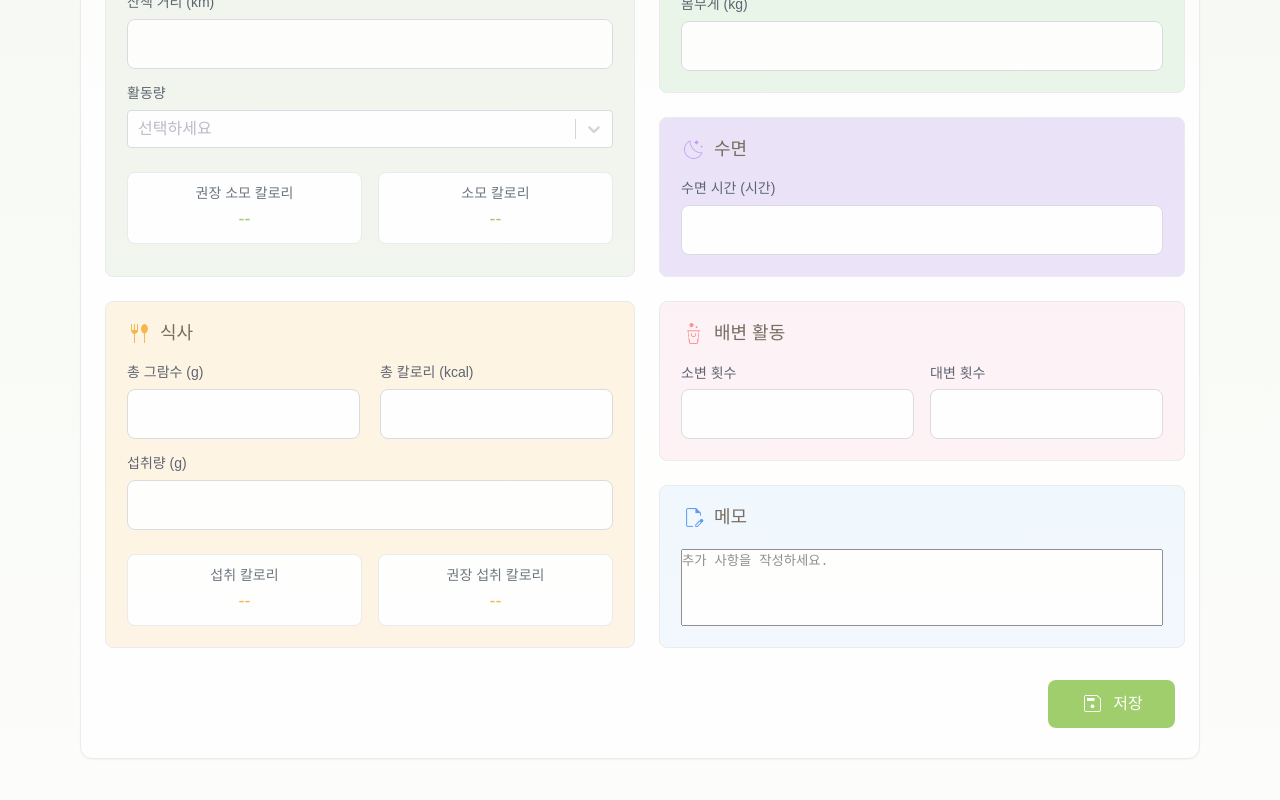
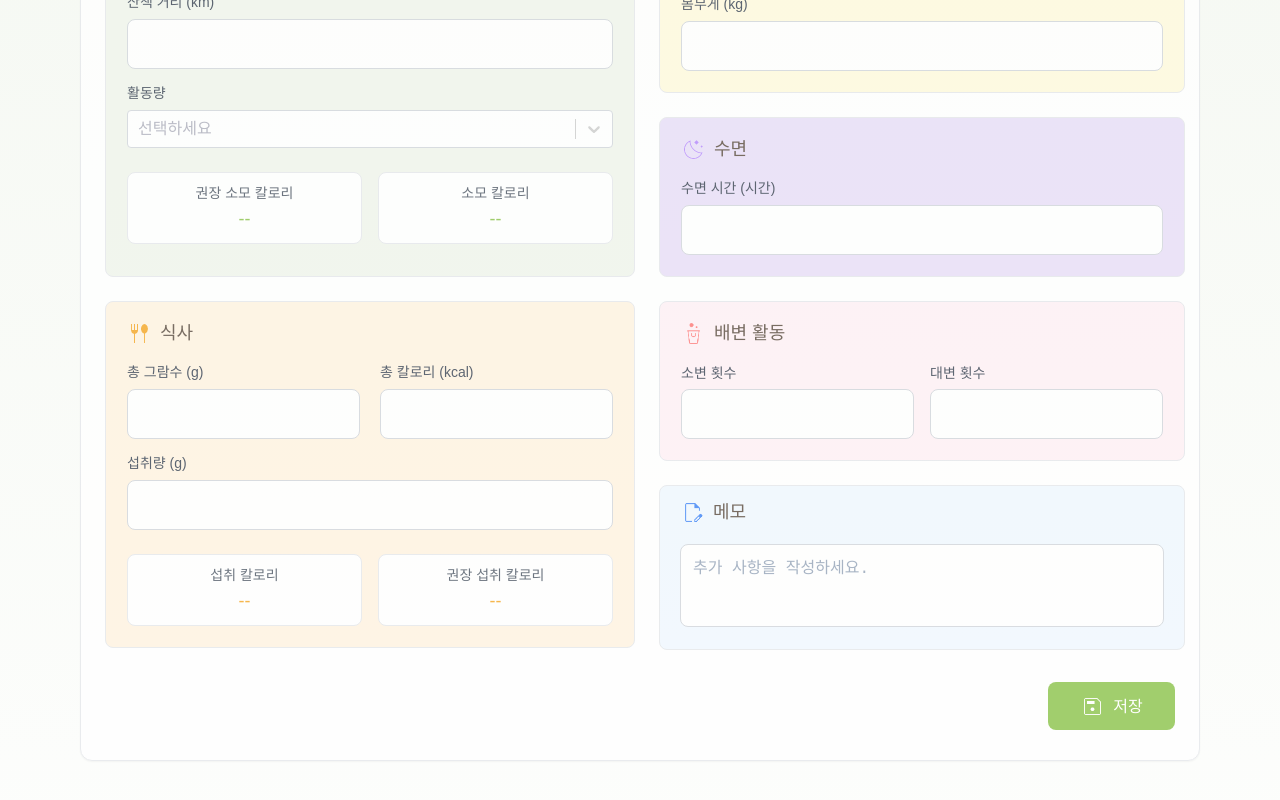
Before and after one commit to backend20250319/BE09-Final-3team-FE, a Next.js app: page /health/activity in a window 1280 px wide. Shown: the part 798-1598 px from the top of the page. Built offline with nearby package versions, Linux system fonts and the light colour scheme; a web font is replaced by a local one.

Commit message:
style: 활동 카드 디자인 통일 및 크기/간격 조정

```diff
--- a/src/app/health/activity/page.jsx
+++ b/src/app/health/activity/page.jsx
@@ -495,9 +495,9 @@ export default function ActivityManagementPage() {
                       </div>
                       <div className={styles.activityForm}>
                         <textarea
-                          className={styles.noResize}
+                          className={`${styles.noResize} ${styles.notesTextarea}`}
                           placeholder="추가 사항을 작성하세요."
-                          rows={5}
+                          rows={2}
                           id="memo"
                           value={formData.memo}
                           onChange={handleChange}
--- a/src/app/health/activity/styles/Activity.module.css
+++ b/src/app/health/activity/styles/Activity.module.css
@@ -256,7 +256,7 @@
 }
 
 .activityCard.weight {
-  background: #e8f5e8;
+  background: #fffadd;
 }
 
 .activityCard.bathroom {
@@ -265,6 +265,8 @@
 
 .activityCard.notes {
   background: #f0f8ff;
+  min-height: 165px;
+  padding: 16px 20px;
 }
 
 .activityHeader {
@@ -333,9 +335,7 @@
 .formGroup input:focus,
 .formGroup textarea:focus {
   outline: none;
-  border-color: #8bc34a;
   color: #374151;
-  box-shadow: 0 0 0 3px rgba(139, 195, 74, 0.1);
 }
 
 .formGroup textarea {
@@ -343,8 +343,58 @@
   min-height: 104px;
 }
 
-.noResize {
-  resize: none !important;
+.walking input:focus,
+.walking textarea:focus {
+  border-color: #8bc34a;
+  box-shadow: 0 0 0 3px rgba(139, 195, 74, 0.1);
+}
+
+.weight input:focus,
+.weight textarea:focus {
+  border-color: #ffe96b;
+  box-shadow: 0 0 0 3px rgba(255, 233, 107, 0.3);
+}
+
+.notesTextarea {
+  padding: 12px;
+  border: 1px solid #d1d5db;
+  min-height: 83px;
+  border-radius: 8px;
+  font-weight: 400;
+  font-size: 16px;
+  line-height: 1.5em;
+  background: #ffffff;
+  color: #374151;
+  resize: none;
+  transition: border-color 0.3s ease, box-shadow 0.3s ease;
+}
+
+.notesTextarea::placeholder {
+  color: #94a3b8;
+}
+
+.notesTextarea:focus {
+  border-color: #4eadff;
+  box-shadow: 0 0 0 2px rgba(78, 173, 255, 0.2);
+  outline: none;
+}
+
+.bathroom input:focus,
+.bathroom textarea:focus {
+  border-color: #ff8cb2;
+  box-shadow: 0 0 0 3px rgba(255, 240, 245, 0.4);
+}
+
+.sleep input:focus,
+.sleep textarea:focus {
+  border-color: #b282ff;
+  box-shadow: 0 0 0 3px rgba(232, 222, 248, 0.3);
+}
+
+.feeding input:focus,
+.feeding textarea:focus {
+  border-color: #fad291;
+  box-shadow: 0 0 0 3px rgba(255, 243, 224, 0.3);
 }
 
 /* Calorie Info */
```
Also changed, not shown: public/health/weight.png.
